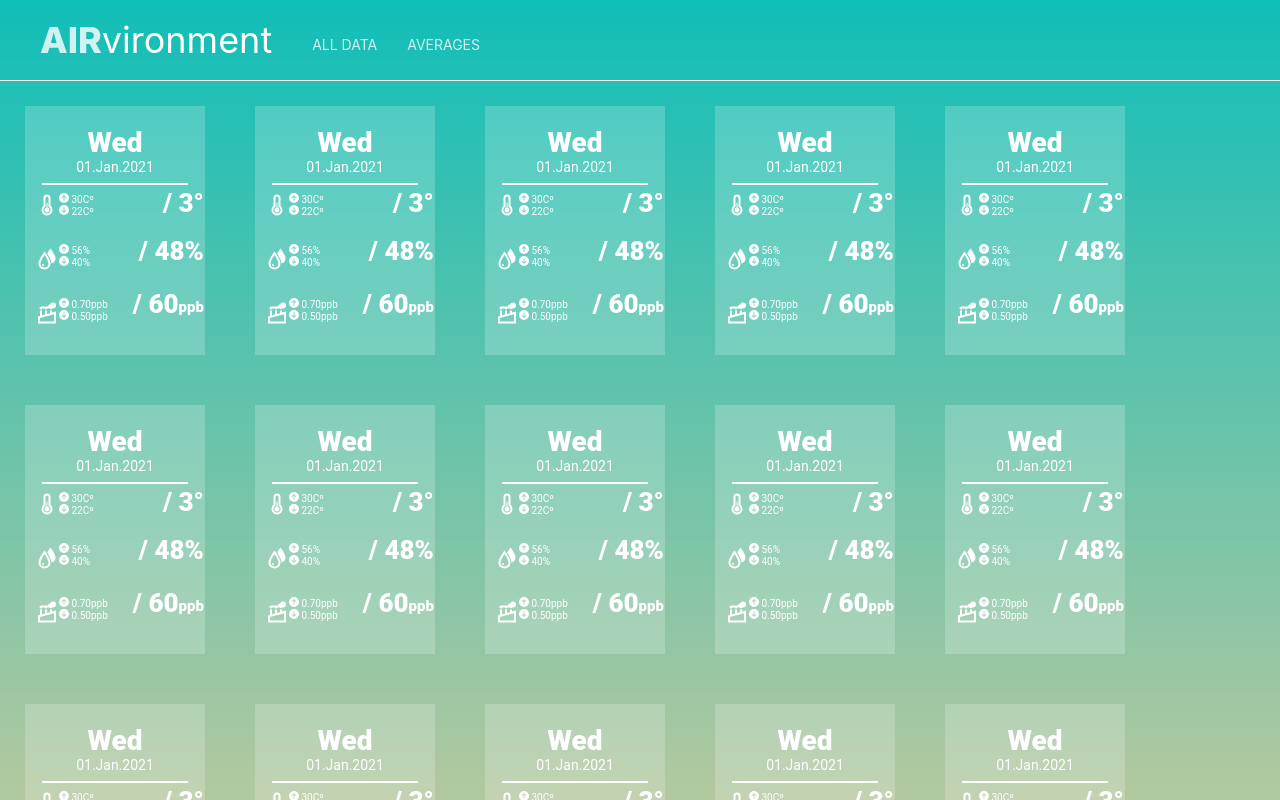
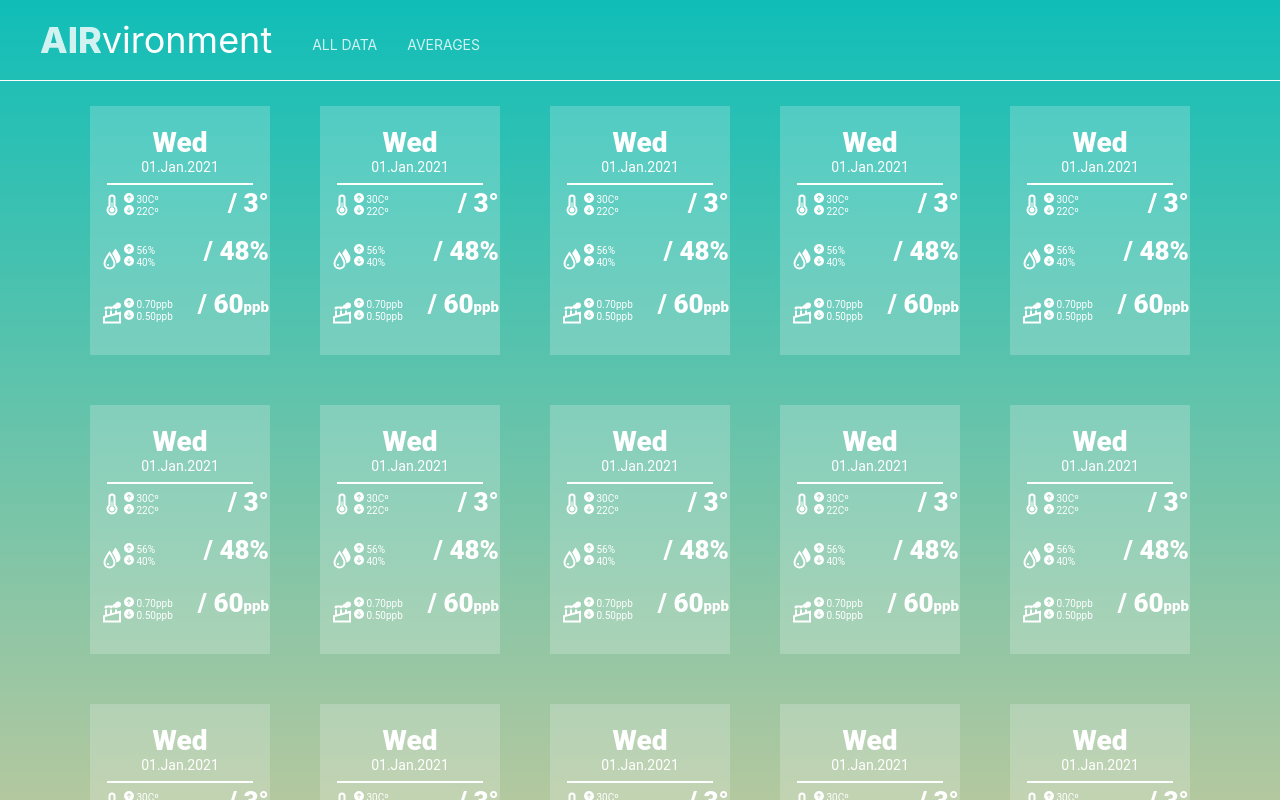
Before and after one commit to Neskoff/airvironment-2021-frontend, a React (Create React App) app: page /avg in a window 1280 px wide. Shown: the top 800 px of the page. Built offline with nearby package versions, Linux system fonts and the light colour scheme.

Commit message:
no message

```diff
--- a/src/App.scss
+++ b/src/App.scss
@@ -6,6 +6,8 @@ body,
 #app > div {
   width: 100vw;
   height: 100vh;
+  box-sizing: border-box;
+  margin: 0;
 }
 
 body {
--- a/src/assets/styles/components/averageCard.scss
+++ b/src/assets/styles/components/averageCard.scss
@@ -11,6 +11,7 @@
 .renderDiv {
   display: flex;
   flex-wrap: wrap;
+  justify-content: center;
 }
 .wrapper {
   width: 180px;
--- a/src/components/Header.js
+++ b/src/components/Header.js
@@ -4,12 +4,12 @@ import { Link } from "react-router-dom";
 const Header = () => {
   return (
     <div className="header">
-      <Link path="/">
+      <Link to="/">
         <span className="accent">Air</span>vironment
       </Link>
       <ul>
         <li>
-          <a href="/">All Data</a>
+          <Link to="/avg">All Data</Link>
         </li>
         <li>
           <a href="/">Averages</a>
--- a/src/pages/avarageMes.js
+++ b/src/pages/avarageMes.js
@@ -2,7 +2,8 @@ import React from "react";
 import AverageCard from "../components/averageCard";
 import "../assets/styles/components/averageCard.scss";
 const averageMes = () => {
-  const cardnumber = 20;
+  const cardnumber = 15;
+  let responseArray = [];
   let renderList = [];
 
   for (let i = 0; i < cardnumber; i++) {
```
